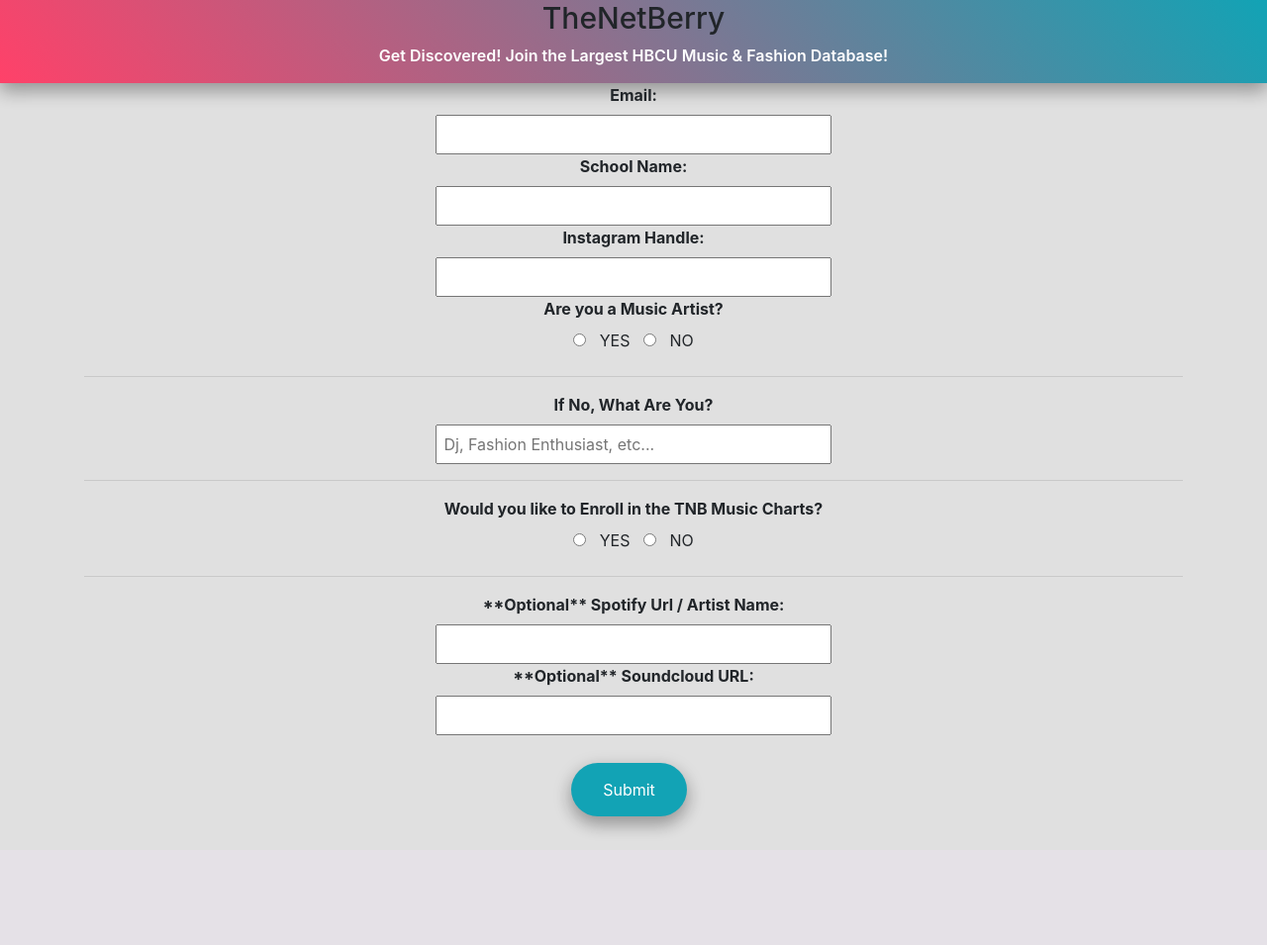
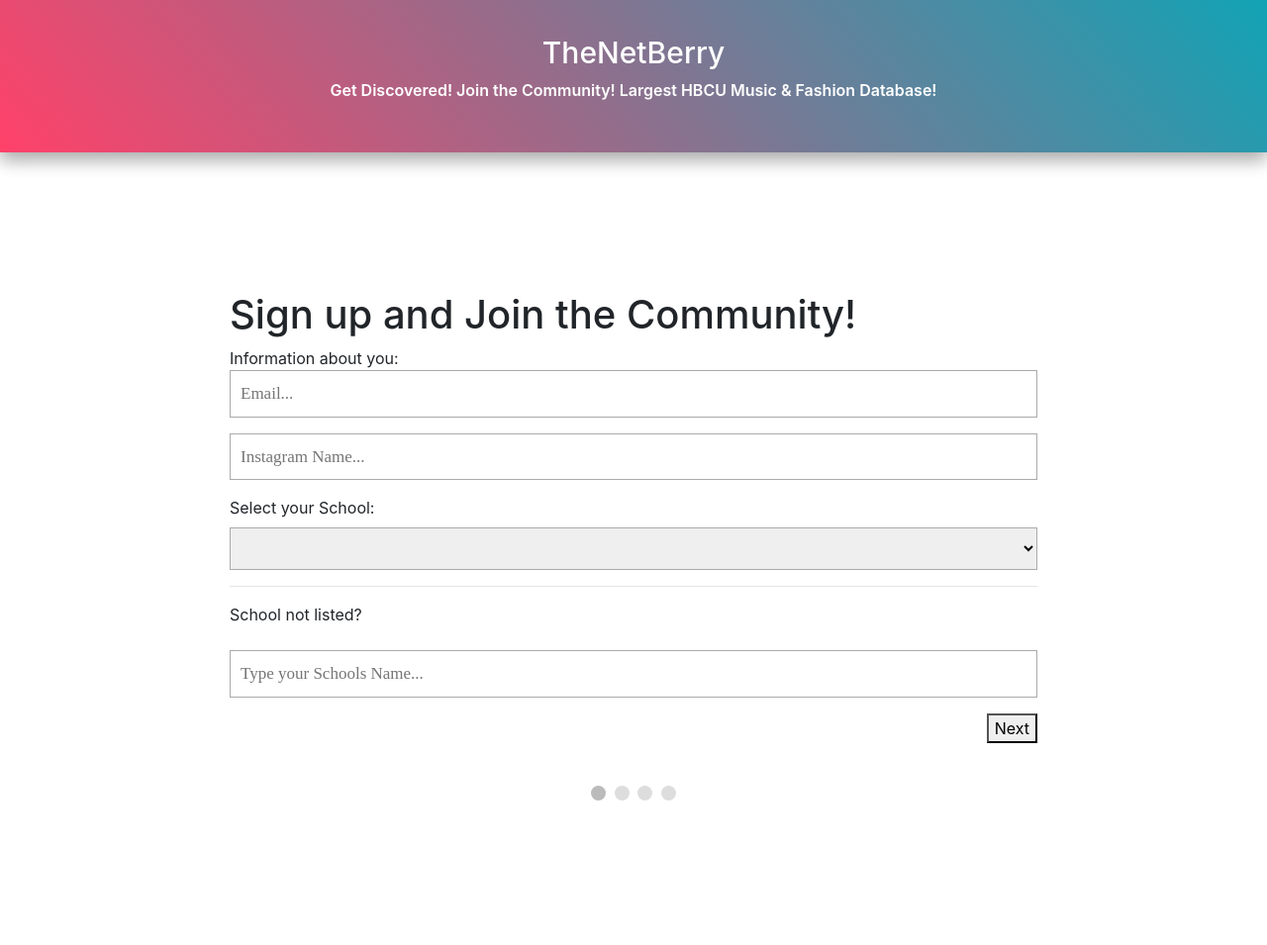
Before and after one commit to DimitriLaw1/tnb-musicartist-form, a PHP site: page / in a window 1280 px wide. Shown: the whole page at 99% size. Before the commit the page ends 845 px from the top, so only its background shows below. Run offline with PHP 8.4, Linux system fonts and the light colour scheme; some libraries are stand-ins or nearby versions.

Commit message:
changed UI and updated Form Fields

```diff
--- a/public/index.html
+++ b/public/index.html
@@ -6,24 +6,9 @@
     <meta name="viewport" content="width=device-width, initial-scale=1.0">
     <link rel="stylesheet" href="https://cdn.jsdelivr.net/npm/bootstrap@4.0.0/dist/css/bootstrap.min.css" integrity="sha384-Gn5384xqQ1aoWXA+058RXPxPg6fy4IWvTNh0E263XmFcJlSAwiGgFAW/dAiS6JXm" crossorigin="anonymous">
     <link rel="stylesheet" href="style.css">
-    <title>The NetBerry </title>
+    <title>The NetBerry</title>
 </head>
 <body>
-    <!--
-        Email
-        School name
-        Instagram
-        Are you a music artist y/n
-        text field (if not, what are you? ex. dj, producer, fashion enthusiast)
-
-        would you like to sign up for th tnb music charts? y/n
-        **optional Spotify name/url
-        ** soundcloud url
-
-        submit
-
-    -->
-
     <div class="container-fluid" id="bg-border1">
 
 
@@ -31,47 +16,141 @@
         <h1 class="hotWeekend">
             TheNetBerry
         </h1>
-        <p class="curatedText"> Get Discovered! Join the Largest HBCU Music & Fashion Database! </p>
+        <p class="curatedText"> Get Discovered! Join the Community! Largest HBCU Music & Fashion Database! </p>
     </div>
     </div>
+    <form class="container" id="regForm" action="/sign_up" method="POST">
 
-    <div class="container" style="text-align:center">
+        <h1>Sign up and Join the Community!</h1>
 
-    <form action="/sign_up" method="POST">
-        <label class="bold" for="email">Email:</label><br>
-        <input style="width:400px; height: 40px;" type="email" id="email" name="email" value=""><br>
-        <label class="bold" for="sname">School Name:</label><br>
-        <input style="width:400px; height: 40px;" type="text" id="sname" name="sname" value=""><br>
-        <label class="bold" for="instagram">Instagram Handle:</label><br>
-        <input style="width:400px; height: 40px;" type="text" id="instagram" name="instagram" value=""><br>
+        <!-- One "tab" for each step in the form: -->
+        <div class="tab">Information about you:
+          <p><input type="email" id="email" name="email" value="" placeholder="Email..." oninput="this.className = ''"></p>
 
-        <label class="bold" for="musicartist">Are you a Music Artist?</label><br>
-        <input type="radio" id="musicartist" name="musicartist" value="YES">
-        <label  for="musicartist">YES</label>
-        <input type="radio" id="musicartist" name="musicartist" value="NO">
-        <label for="musicartist">NO </label><br> <hr>
-<label  class="bold" for="whar">If No, What Are You?</label><br>
-        <input style="width:400px; height: 40px;"  type="text" id="whar" name="whar" placeholder=" Dj, Fashion Enthusiast, etc..." value=""><br><hr>
+          <p><input type="text" id="instagram" name="instagram" value="" placeholder="Instagram Name..." oninput="this.className = ''"></p>
 
-        <label class="bold" for="charts">Would you like to Enroll in the TNB Music Charts?</label><br>
-        <input type="radio" id="charts" name="charts" value="YES">
-        <label for="charts">YES</label>
-        <input type="radio" id="charts" name="charts" value="NO">
-        <label for="charts">NO </label><br><hr>
+          <p><label for="selectSchool">Select your School:</label>
 
-<label class="bold" for="email">**Optional** Spotify Url / Artist Name:</label><br>
-        <input style="width:400px; height: 40px;" type="spoturl" id="spoturl" name="spoturl" value=""><br>
-        <label class="bold" for="soundurl">**Optional** Soundcloud URL:</label><br>
-        <input style="width:400px; height: 40px;"  type="text" id="soundurl" name="soundurl" value=""><br><br>
+            <select id="selectSchool" name="selectSchool">
+                <option value="empty"> </option>
+              <option value="ncat">North Carolina Agricultural and Technical State University</option>
+              <option value="famu">Florida Agricultural and Mechanical University</option>
+              <option value="wssu">Winston-Salem State University</option>
+              <option value="vsu">Virginia State University</option>
+              <option value="jcsu">Johnson C. Smith University</option>
+              <option value="howardU">Howard University</option>
+              <option value="dsu">Delaware State University</option>
+              <option value="asu">Alabama State University</option>
+              <option value="tsu">Texas Southern University</option>
+              <option value="hamptonU">Hampton University</option>
+              <option value="ssu">Savannah State University</option>
+            </select></p>
+<hr>
+            <p><label for="addNewSchool">School not listed?</label>
+            <p><input type="text" id="addNewSchool" name="addNewSchool" value="" placeholder="Type your Schools Name..." oninput="this.className = ''"></p>
+        </div>
 
-        <input id="button1" type="submit" value="Submit">
+        <div class="tab">More Information About Who You Are:
+            <p class="smallGrey"><label for="whatAreYou">Select the best option that applies to you</label>
+                <select id="whatAreYou" name="whatAreYou" >
+                    <option value="empty"> </option>
+                  <option value="musicArtist">Music Artist</option>
+                  <option value="fashionEnthusiast">Fashion Enthusiast</option>
+                  <option value="Student">Just a Student</option>
+                  <option value="Alumni">Just an Alumni</option>
 
-      </form>
-</div>
+                </select></p>
+        </div>
 
-<div class="margin30"></div>
-      <script src="https://code.jquery.com/jquery-3.2.1.slim.min.js" integrity="sha384-KJ3o2DKtIkvYIK3UENzmM7KCkRr/rE9/Qpg6aAZGJwFDMVNA/GpGFF93hXpG5KkN" crossorigin="anonymous"></script>
+        <div class="tab">
+            <p><label for="contestEnroll">Would you Like to Enroll In Future Contest that We Have?</label></p>
+            <p class="smallGrey"> Contest: Drip Overload, Music Charts, Giveaways, etc.. </p> <hr>
+            <input type="radio" id="contestEnroll" name="contestEnroll" value="YES">
+                    <label  for="contestEnroll">YES</label>
+                    <input type="radio" id="musicartist" name="contestEnroll" value="NO">
+                    <label for="contestEnroll">NO </label>
+        </div>
+
+        <div class="tab">OPTIONAL | Share valuable Links:
+          <p><input type="text" id="spotifyName" name="spoturl" value="" placeholder="Spotify Name..." oninput="this.className = ''"></p>
+          <p><input type="text" id="soundcloudUrl" name="soundurl" value="" placeholder="Soundcloud URL..." oninput="this.className = ''"></p>
+          <p><input type="text" id="brandUrl" name="brandUrl" value="" placeholder="Your Brand/Business Link..." oninput="this.className = ''"></p>
+        </div>
+
+        <div style="overflow:auto;">
+          <div style="float:right;">
+            <button type="button" id="prevBtn" onclick="nextPrev(-1)">Previous</button>
+            <button type="button" id="nextBtn" onclick="nextPrev(1)">Next</button>
+          </div>
+        </div>
+
+        <!-- Circles which indicates the steps of the form: -->
+        <div style="text-align:center;margin-top:40px;">
+          <span class="step"></span>
+          <span class="step"></span>
+          <span class="step"></span>
+          <span class="step"></span>
+        </div>
+
+        </form>
+    <script>
+        var currentTab = 0; // Current tab is set to be the first tab (0)
+showTab(currentTab); // Display the current tab
+
+function showTab(n) {
+  // This function will display the specified tab of the form ...
+  var x = document.getElementsByClassName("tab");
+  x[n].style.display = "block";
+  // ... and fix the Previous/Next buttons:
+  if (n == 0) {
+    document.getElementById("prevBtn").style.display = "none";
+  } else {
+    document.getElementById("prevBtn").style.display = "inline";
+  }
+  if (n == (x.length - 1)) {
+    document.getElementById("nextBtn").innerHTML = "Submit";
+  } else {
+    document.getElementById("nextBtn").innerHTML = "Next";
+  }
+  // ... and run a function that displays the correct step indicator:
+  fixStepIndicator(n)
+}
+
+function nextPrev(n) {
+  // This function will figure out which tab to display
+  var x = document.getElementsByClassName("tab");
+  // Exit the function if any field in the current tab is invalid:
+ // if (n == 1 && !validateForm()) return false;
+  // Hide the current tab:
+  x[currentTab].style.display = "none";
+  // Increase or decrease the current tab by 1:
+  currentTab = currentTab + n;
+  // if you have reached the end of the form... :
+  if (currentTab >= x.length) {
+    //...the form gets submitted:
+    document.getElementById("regForm").submit();
+    return false;
+  }
+  // Otherwise, display the correct tab:
+  showTab(currentTab);
+}
+
+
+
+function fixStepIndicator(n) {
+  // This function removes the "active" class of all steps...
+  var i, x = document.getElementsByClassName("step");
+  for (i = 0; i < x.length; i++) {
+    x[i].className = x[i].className.replace(" active", "");
+  }
+  //... and adds the "active" class to the current step:
+  x[n].className += " active";
+}
+    </script>
+
+<script src="https://code.jquery.com/jquery-3.2.1.slim.min.js" integrity="sha384-KJ3o2DKtIkvYIK3UENzmM7KCkRr/rE9/Qpg6aAZGJwFDMVNA/GpGFF93hXpG5KkN" crossorigin="anonymous"></script>
 <script src="https://cdn.jsdelivr.net/npm/popper.js@1.12.9/dist/umd/popper.min.js" integrity="sha384-ApNbgh9B+Y1QKtv3Rn7W3mgPxhU9K/ScQsAP7hUibX39j7fakFPskvXusvfa0b4Q" crossorigin="anonymous"></script>
 <script src="https://cdn.jsdelivr.net/npm/bootstrap@4.0.0/dist/js/bootstrap.min.js" integrity="sha384-JZR6Spejh4U02d8jOt6vLEHfe/JQGiRRSQQxSfFWpi1MquVdAyjUar5+76PVCmYl" crossorigin="anonymous"></script>
+
 </body>
 </html>
--- a/public/style.css
+++ b/public/style.css
@@ -1,55 +1,80 @@
-body{
-    background-color: rgb(224, 224, 224);
-
-
+/* Style the form */
+#regForm {
+    background-color: #ffffff;
+    margin: 100px auto;
+    padding: 40px;
+    width: 70%;
+    min-width: 300px;
   }
 
+  /* Style the input fields */
+  input {
+    padding: 10px;
+    width: 100%;
+    font-size: 17px;
+    font-family: Raleway;
+    border: 1px solid #aaaaaa;
+  }
+  /* Style the select fields */
+  select{
+    padding: 10px;
+    width: 100%;
+    font-size: 17px;
+    font-family: Raleway;
+    border: 1px solid #aaaaaa;
+  }
+  /* Mark input boxes that gets an error on validation: */
+  input.invalid {
+    background-color: #ffdddd;
+  }
+
+  /* Hide all steps by default: */
+  .tab {
+    display: none;
+  }
+
+  /* Make circles that indicate the steps of the form: */
+  .step {
+    height: 15px;
+    width: 15px;
+    margin: 0 2px;
+    background-color: #bbbbbb;
+    border: none;
+    border-radius: 50%;
+    display: inline-block;
+    opacity: 0.5;
+  }
+
+  /* Mark the active step: */
+  .step.active {
+    opacity: 1;
+  }
+
+  /* Mark the steps that are finished and valid: */
+  .step.finish {
+    background-color: #04AA6D;
+  }
   #bg-border1{
     overflow: hidden;
     background: linear-gradient(50deg, #ff4169 0, #12a3b5 100%);
 box-shadow: 0 8px 16px 0 rgba(0,0,0,0.2), 0 6px 20px 0 rgba(0,0,0,0.19);
+padding: 35px;
 }
 
- .container1{
-     width:100%;
-     max-height: 600px;
-     margin-top:5px;
- }
+
 .hotWeekend{
     font-size: 30px;
 text-align: center;
+color:white;
         }
-
-         #button1{
-             background-color: #12a3b5;
-               border: none;
-               color: white;
-               padding: 15px 32px;
-               text-align: center;
-               text-decoration: none;
-               display: inline-block;
-               font-size: 16px;
-               margin: 4px 2px;
-               cursor: pointer;
-               -webkit-transition-duration: 0.4s; /* Safari */
-               transition-duration: 0.4s; box-shadow: 0 8px 16px 0 rgba(0,0,0,0.2), 0 6px 20px 0 rgba(0,0,0,0.19);
-               border-radius: 100px;
-             }
-
-             #button1:hover{
-               box-shadow: 0 8px 16px 0 rgba(0,0,0,0.2);
-             }
-
- .margin30{
-     margin-bottom: 30px;
- }
-
         .curatedText{
             text-align: center;
             font-weight: 600;
             color: white;
         }
 
- .bold{
-     font-weight: bold;
+        .smallGrey{
+            color: gray;
+            font-size: 12px;
+
         }
```
Also changed, not shown: index.js (+11 -9 lines). Lines whose indentation alone changed are shown as unchanged.
